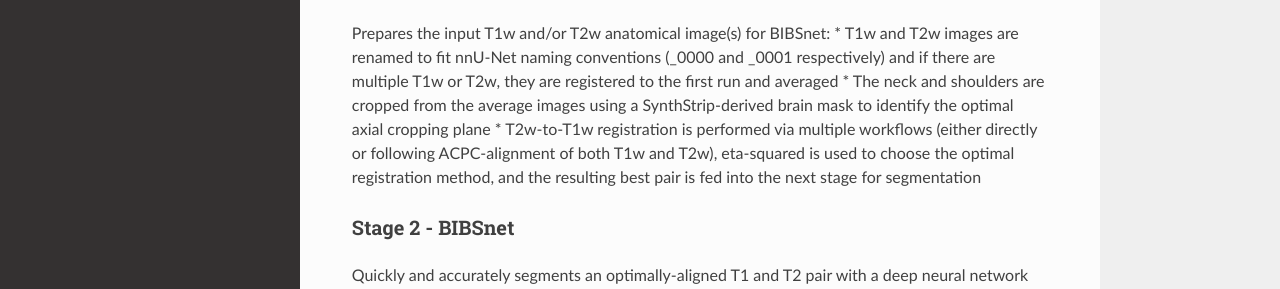
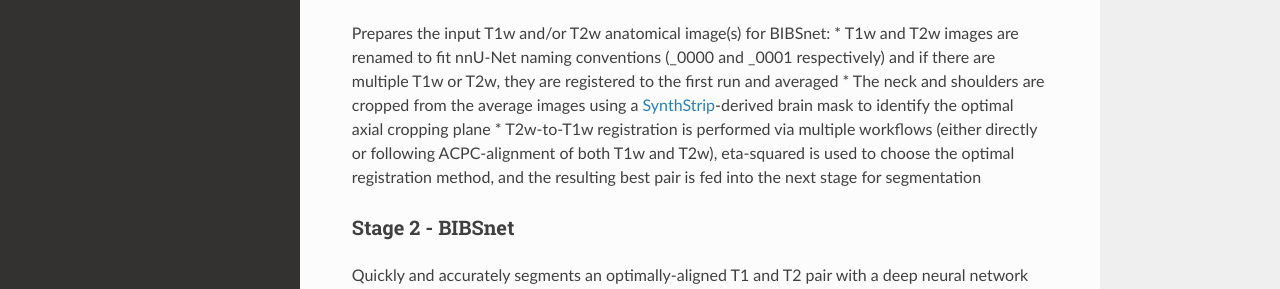
Before and after one commit to DCAN-Labs/BIBSnet, an MkDocs documentation site: the page built from docs/index.md, in a window 1280 px wide and 900 px high, scrolled down 742 px. Shown: the part 289-578 px from the top of the window. Built offline with MkDocs 1.6.1, drawn with Linux system fonts in a browser that asks for light colours; nearby versions of some CDN libraries; part of the change alters nothing that is shown.

```diff
--- a/docs/index.md
+++ b/docs/index.md
@@ -14,7 +14,7 @@ This [BIDS App](https://bids-apps.neuroimaging.io/about/) provides the utility o
 ### Stage 1 - PreBIBSnet
 Prepares the input T1w and/or T2w anatomical image(s) for BIBSnet:
 * T1w and T2w images are renamed to fit nnU-Net naming conventions (_0000 and _0001 respectively) and if there are multiple T1w or T2w, they are registered to the first run and averaged
-* The neck and shoulders are cropped from the average images using a SynthStrip-derived brain mask to identify the optimal axial cropping plane
+* The neck and shoulders are cropped from the average images using a [SynthStrip](https://surfer.nmr.mgh.harvard.edu/docs/synthstrip/)-derived brain mask to identify the optimal axial cropping plane
 * T2w-to-T1w registration is performed via multiple workflows (either directly or following ACPC-alignment of both T1w and T2w), eta-squared is used to choose the optimal registration method, and the resulting best pair is fed into the next stage for segmentation
 
 ### Stage 2 - BIBSnet
```
